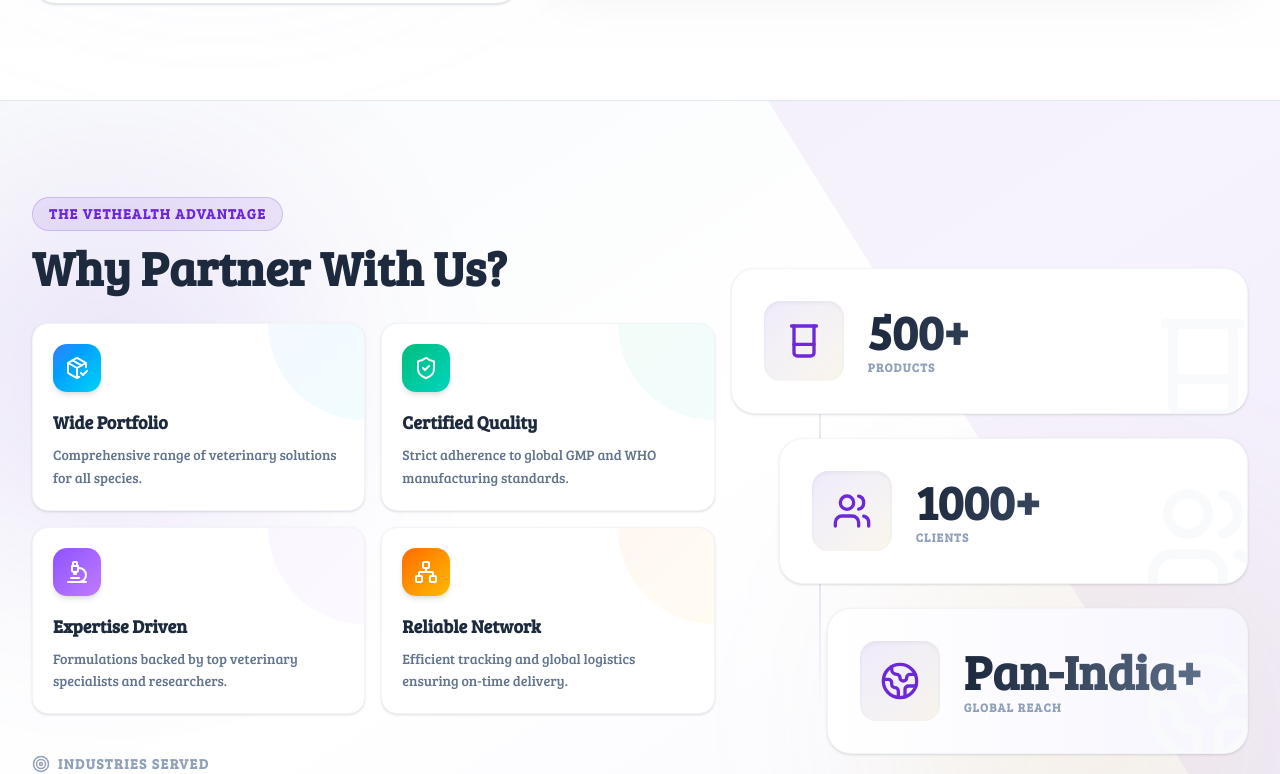
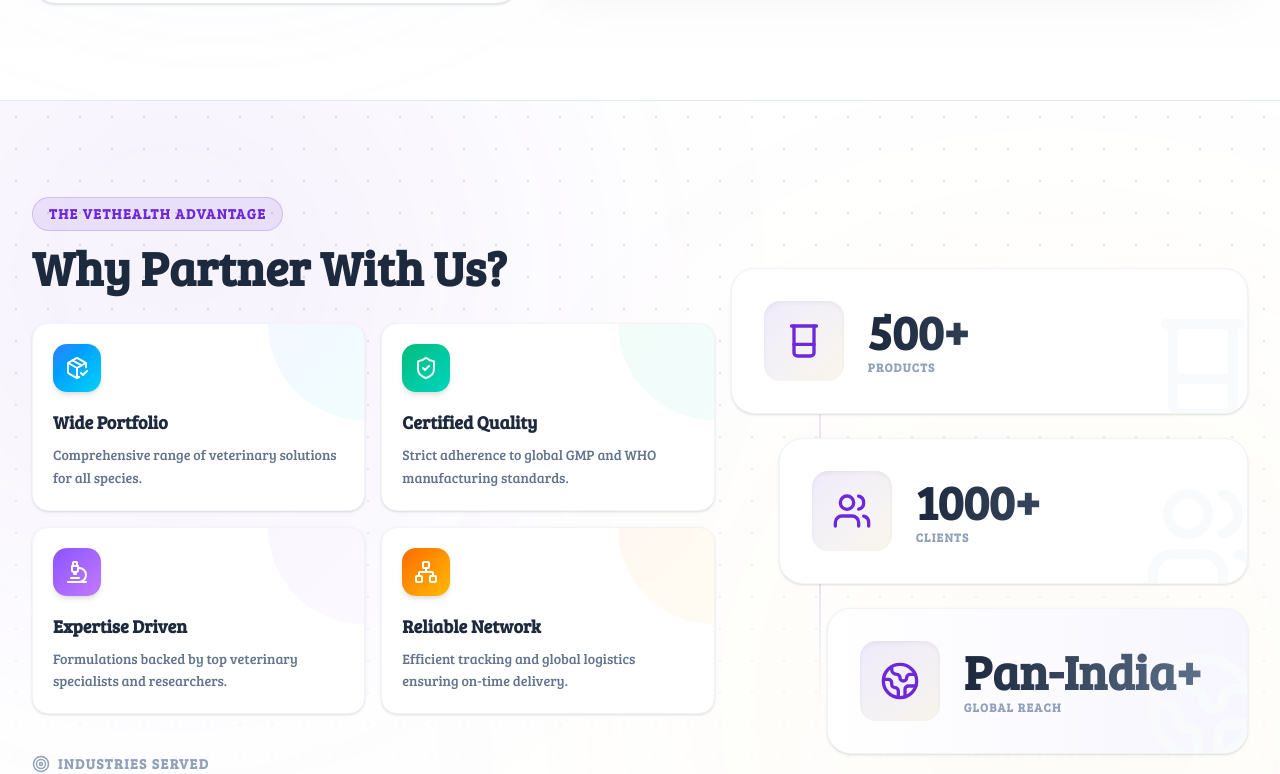
Before and after one commit to Diyarr1001/VetHealth_Pharma, a Next.js app in the folder frontend/: page / in a window 1280 px wide. Shown: the part 4012-4786 px from the top of the page. Built offline with nearby package versions, Linux system fonts and the light colour scheme.

Commit message:
style: upgrade Stats background with premium grid mask and animated ambient orbs

```diff
--- a/frontend/src/components/home/Stats.tsx
+++ b/frontend/src/components/home/Stats.tsx
@@ -42,17 +42,29 @@
 
 export function Stats() {
   return (
-    <section className="py-24 bg-gradient-to-br from-slate-50 via-white to-primary/5 relative overflow-hidden">
-      {/* Background Graphic */}
-      <div className="absolute top-0 right-0 w-1/2 h-full opacity-5 pointer-events-none text-primary">
-        <svg viewBox="0 0 100 100" preserveAspectRatio="none" className="w-full h-full fill-current">
-          <polygon points="100,0 20,0 100,100" />
-        </svg>
-      </div>
+    <section className="py-24 bg-white relative overflow-hidden">
+      {/* Premium Dotted Grid Background */}
+      <div
+        className="absolute inset-0 opacity-[0.3] mask-image:linear-gradient(to_bottom,white,transparent)"
+        style={{
+          backgroundImage: "radial-gradient(#94a3b8 1px, transparent 1px)",
+          backgroundSize: "32px 32px",
+          maskImage: "linear-gradient(to bottom, black 20%, transparent 100%)",
+          WebkitMaskImage: "linear-gradient(to bottom, black 20%, transparent 100%)"
+        }}
+      />
 
-      {/* Decorative Blooming Blobs */}
-      <div className="absolute -left-20 top-20 w-96 h-96 bg-primary/10 rounded-full blur-[100px]" />
-      <div className="absolute right-0 bottom-0 w-96 h-96 bg-premium/10 rounded-full blur-[100px]" />
+      {/* Animated Breathing Ambient Orbs */}
+      <motion.div
+        animate={{ scale: [1, 1.2, 1], opacity: [0.3, 0.6, 0.3], rotate: [0, 90, 0] }}
+        transition={{ duration: 15, repeat: Infinity, ease: "easeInOut" }}
+        className="absolute -left-32 -top-32 w-[600px] h-[600px] bg-primary/10 rounded-full blur-[120px] pointer-events-none"
+      />
+      <motion.div
+        animate={{ scale: [1, 1.3, 1], opacity: [0.2, 0.5, 0.2], rotate: [0, -90, 0] }}
+        transition={{ duration: 20, repeat: Infinity, ease: "easeInOut", delay: 2 }}
+        className="absolute -right-32 -bottom-32 w-[700px] h-[700px] bg-premium/10 rounded-full blur-[150px] pointer-events-none"
+      />
 
       <div className="container mx-auto px-4 md:px-8 relative z-10">
         <div className="grid grid-cols-1 lg:grid-cols-12 gap-16 items-center">
```
